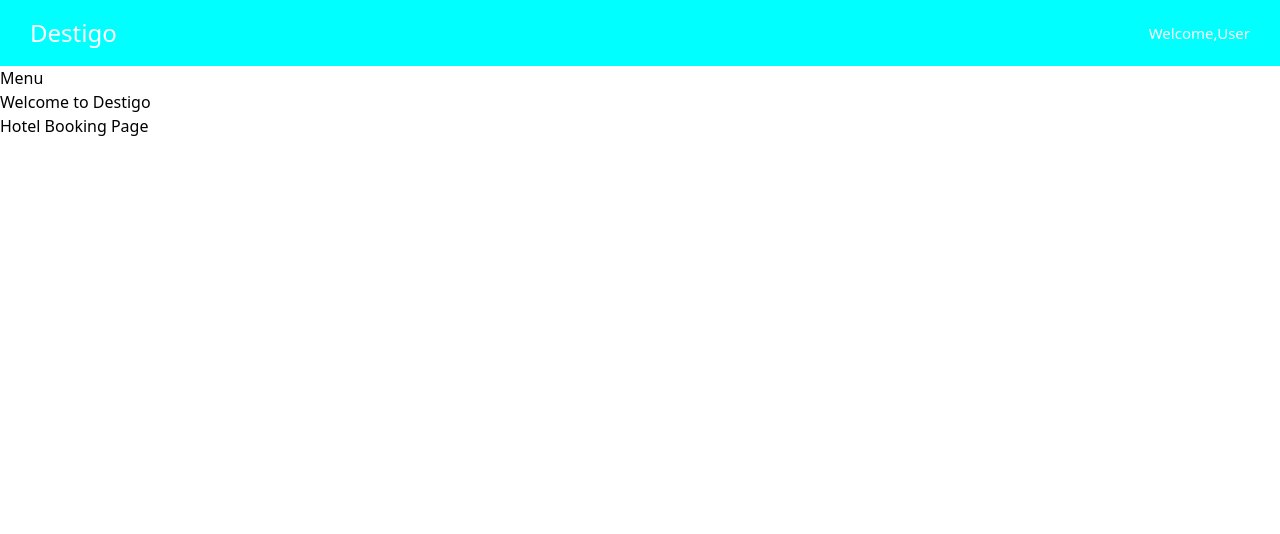
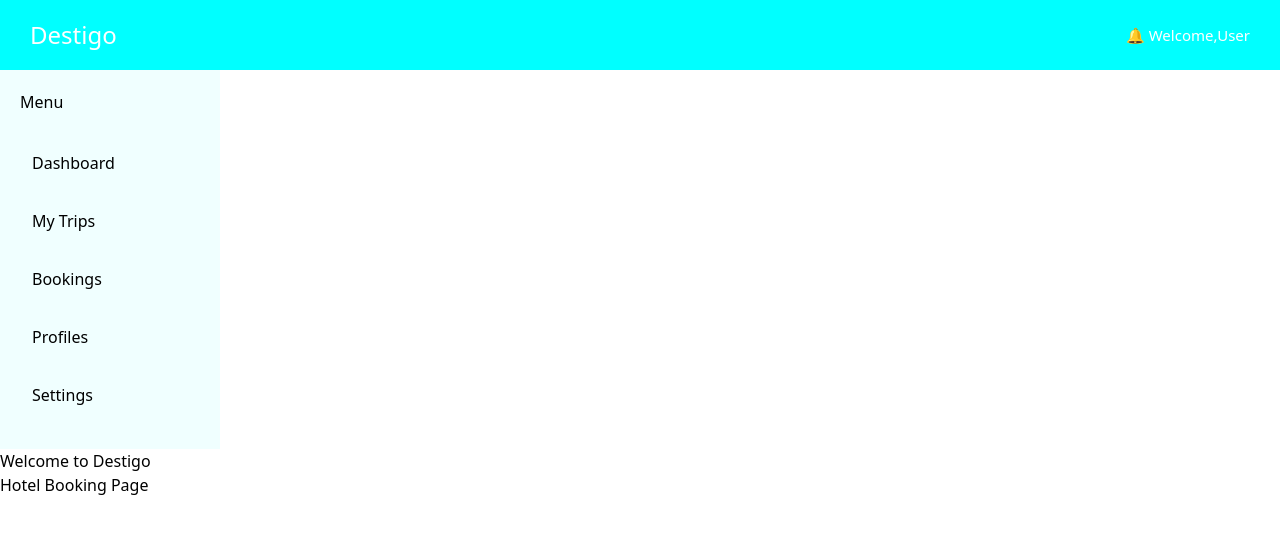
Before and after one commit to Hemaka25/Destigo, a Laravel app: page /hotel_booking in a window 1280 px wide. Shown: the top 534 px of the page. Run offline with Laravel 12, Linux system fonts and the light colour scheme; style sheets or scripts are compiled from the project's sources.

Commit message:
add side nav bar with css

```diff
--- a/resources/css/app.css
+++ b/resources/css/app.css
@@ -14,9 +14,10 @@
 /*Top NavigationBar*/
 .top-navbar{
     display:flex;
+    height: 70px;
     justify-content: space-between;
     align-items: center;
-    padding: 15px 30px;
+    padding: 0px 30px;
     background-color: aqua;
     color:white;
 }
@@ -29,3 +30,25 @@
 .user-profile{
     font-size:15px;
 }
+
+.sidebar{
+    width: 220px;
+    min-height: calc(100vh-70px);
+    background-color: azure;
+    color: black;
+    padding: 20px;
+}
+.sidebar h3{
+    margin-bottom: 25px;
+}
+
+.sidebar ul{
+    list-style:none;
+    padding:0;
+}
+
+.sidebar li{
+    padding: 12px;
+    margin-bottom: 10px;
+    cursor: pointer;
+}
--- a/resources/views/layouts/nav.blade.php
+++ b/resources/views/layouts/nav.blade.php
@@ -29,6 +29,8 @@
 
             <!-- user profile -->
              <div class="user-profile">
+                <!-- this character code uses to display notification symbol-->
+                <span>&#128276;</span>
                 <span>Welcome,User</span>
             </div>
 
@@ -43,6 +45,14 @@
             <!-- Sidebar -->
             <aside class="sidebar">
                 <h3>Menu</h3>
+
+                <ul>
+                    <li>Dashboard</li>
+                    <li>My Trips</li>
+                    <li>Bookings</li>
+                    <li>Profiles</li>
+                    <li>Settings</li>
+                </ul>
             </aside>
 
             <!-- Page Content -->
```
